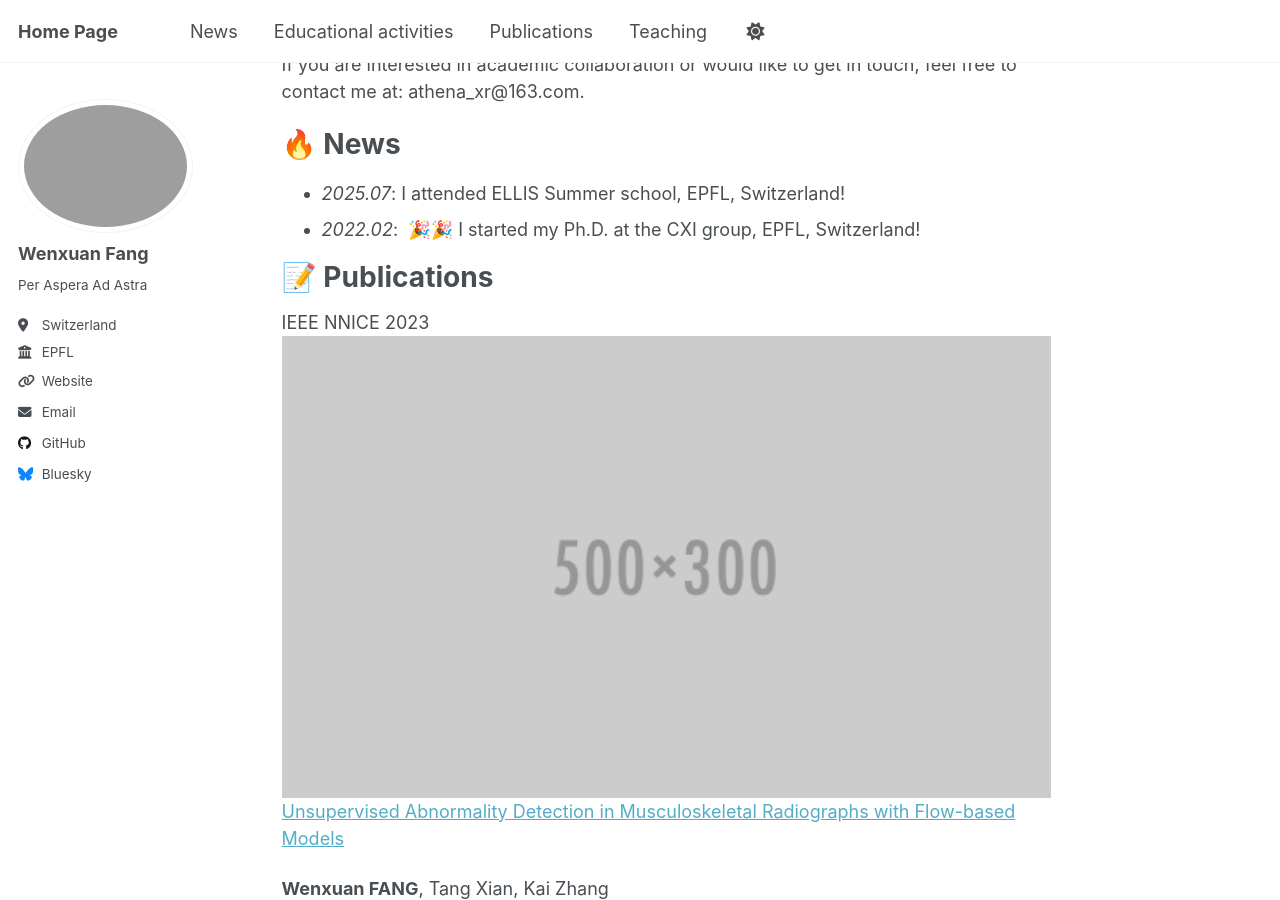
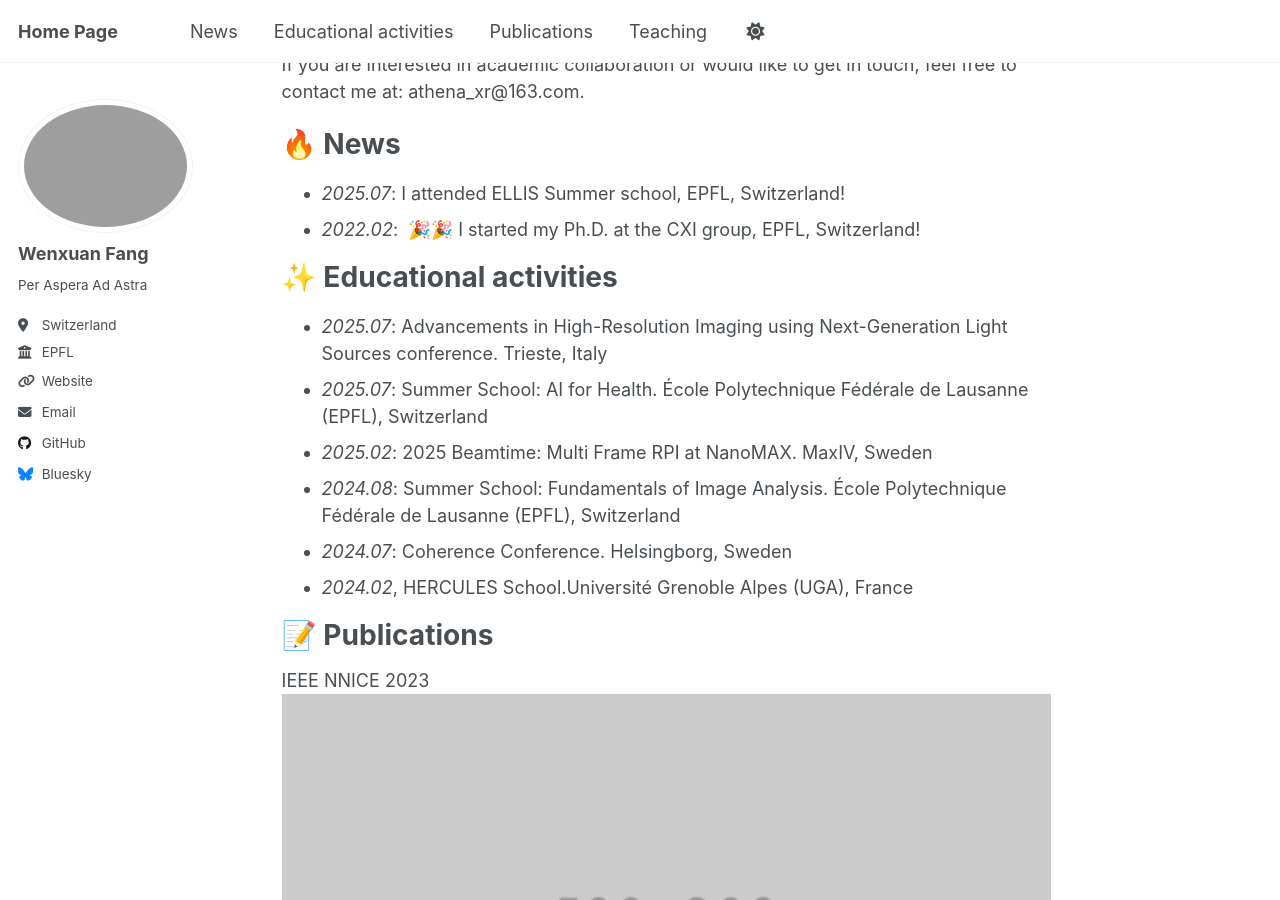
Before and after one commit to Athenaxr/Athenaxr.github.io, a Jekyll site: the page built from _pages/about.md, in a window 1280 px wide and 900 px high, scrolled down 380 px. Built offline with Jekyll 4.4.1, drawn with Linux system fonts in a browser that asks for light colours.

Commit message:
Update about.md

```diff
--- a/_pages/about.md
+++ b/_pages/about.md
@@ -18,6 +18,15 @@ If you are interested in academic collaboration or would like to get in touch, f
 - *2025.07*: I attended ELLIS Summer school, EPFL, Switzerland!
 - *2022.02*: &nbsp;🎉🎉 I started my Ph.D. at the CXI group, EPFL, Switzerland!
 
+# ✨ Educational activities
+- *2025.07*: Advancements in High-Resolution Imaging using Next-Generation Light Sources conference. Trieste, Italy
+- *2025.07*: Summer School: AI for Health. École Polytechnique Fédérale de Lausanne (EPFL), Switzerland
+- *2025.02*: 2025 Beamtime: Multi Frame RPI at NanoMAX. MaxIV, Sweden
+- *2024.08*: Summer School: Fundamentals of Image Analysis. École Polytechnique Fédérale de Lausanne (EPFL), Switzerland
+- *2024.07*: Coherence Conference. Helsingborg, Sweden
+- *2024.02*, HERCULES School.Université Grenoble Alpes (UGA), France
+
+
 # 📝 Publications
 
 <div class='paper-box'><div class='paper-box-image'><div><div class="badge">IEEE NNICE 2023</div><img src='images/500x300.png' alt="sym" width="100%"></div></div>
```
